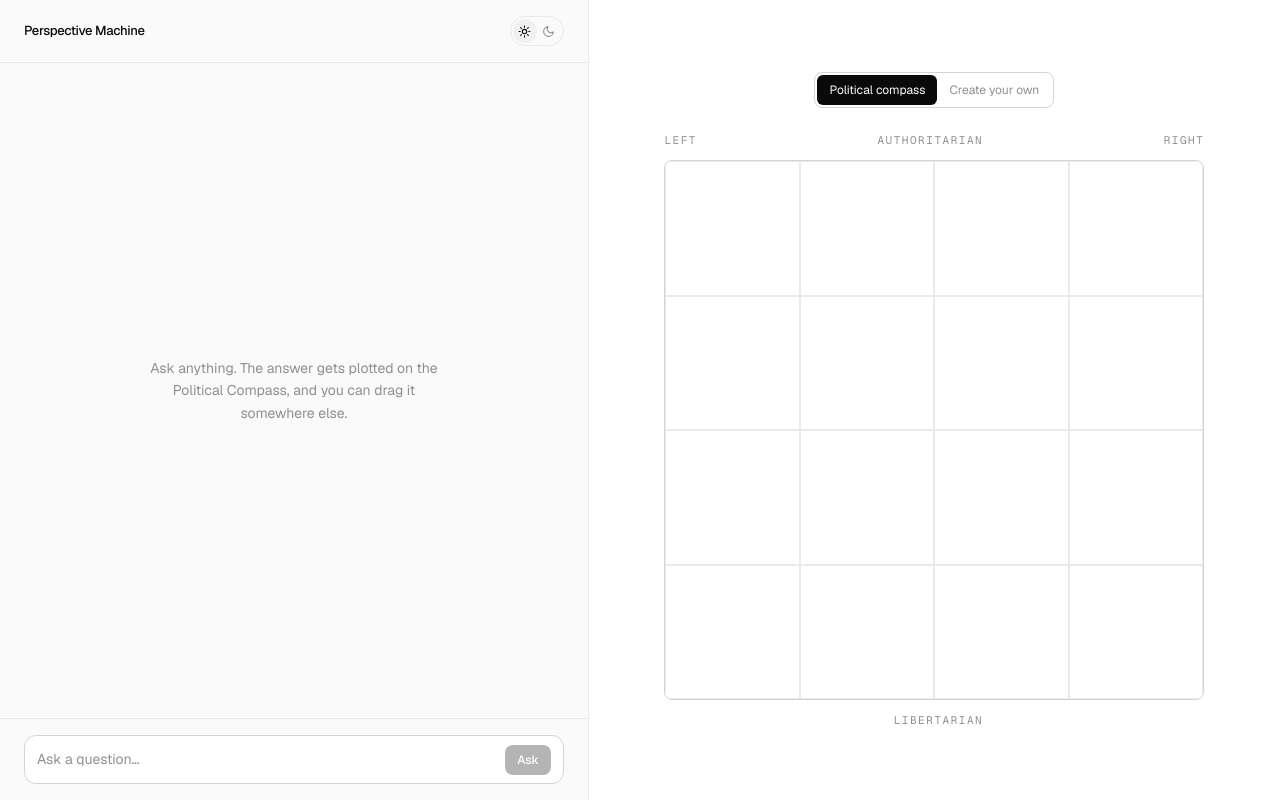
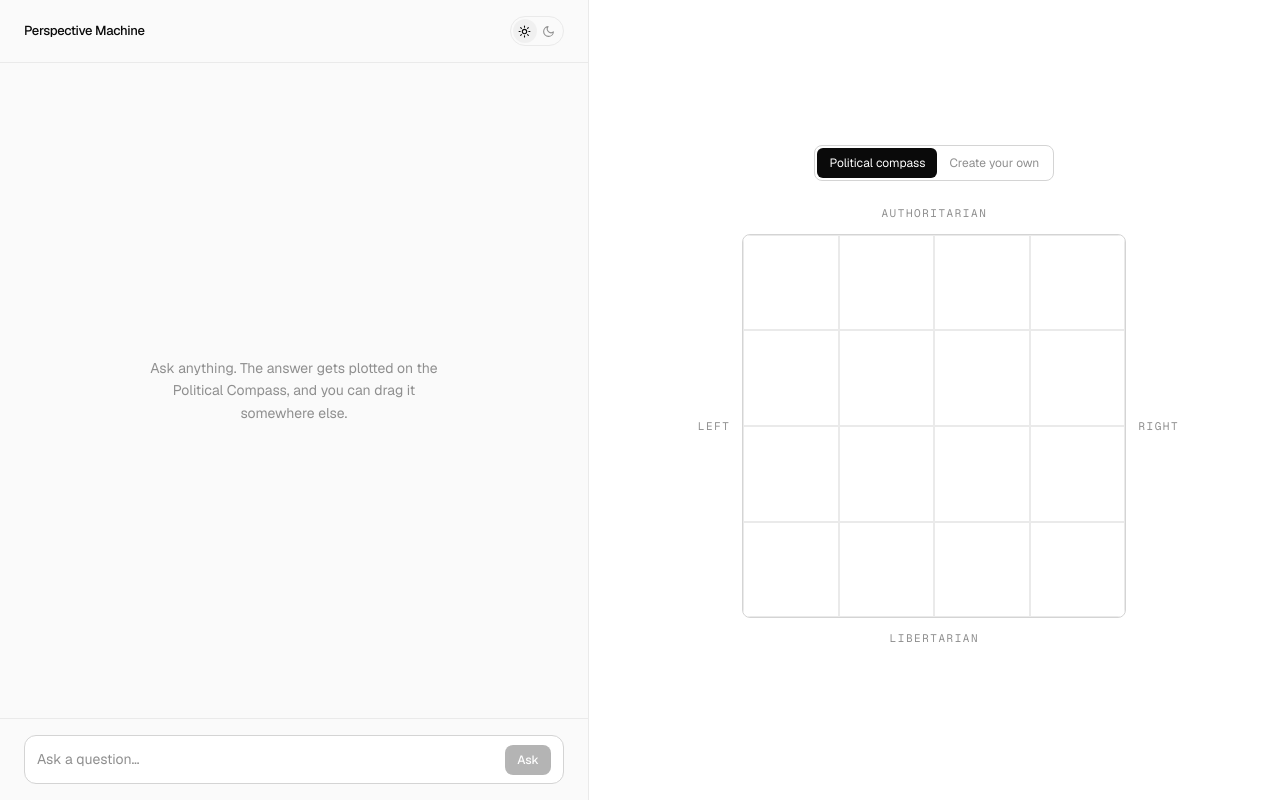
Before and after one commit to Raghavsh98/jevathon, a Next.js app: page / in a window 1280 px wide. Built offline with nearby package versions, Linux system fonts and the light colour scheme.

Commit message:
Put the axis labels on the sides of the plane, not all above it
Co-Authored-By: Devin AI <158243242+devin-ai-integration[bot]@users.noreply.github.com>

```diff
--- a/src/components/PerspectiveMachine.tsx
+++ b/src/components/PerspectiveMachine.tsx
@@ -326,13 +326,12 @@ export default function PerspectiveMachine() {
           ))}
         </div>
 
-        <div className="w-full max-w-[540px]">
-          <div className="mb-3 flex items-baseline justify-between font-mono text-[11px] uppercase tracking-[0.14em] text-[var(--faint)]">
-            <span>{shown?.x.min ?? ""}</span>
-            <span>{shown?.y.max ?? ""}</span>
-            <span>{shown?.x.max ?? ""}</span>
-          </div>
+        <div className="w-full max-w-[540px] font-mono text-[11px] uppercase tracking-[0.14em] text-[var(--faint)]">
+          <p className="mb-3 text-center">{shown?.y.max ?? ""}</p>
 
+          <div className="flex items-center gap-3">
+            <span className="w-[10ch] text-right">{shown?.x.min ?? ""}</span>
+            <div className="min-w-0 flex-1">
               <Plane
                 puck={puck}
                 jev={jev}
@@ -343,16 +342,14 @@ export default function PerspectiveMachine() {
                 }
                 onRelease={steer}
               />
+            </div>
+            <span className="w-[10ch]">{shown?.x.max ?? ""}</span>
+          </div>
 
-          <div className="mt-3 flex items-baseline justify-between font-mono text-[11px] text-[var(--faint)]">
-            <span className="uppercase tracking-[0.14em]">&nbsp;</span>
-            <span className="uppercase tracking-[0.14em]">
-              {shown?.y.min ?? ""}
-            </span>
-            <span>
+          <p className="mt-3 text-center">{shown?.y.min ?? ""}</p>
+          <p className="mt-2 text-center normal-case tracking-normal">
             {puck ? `puck ${puck.x.toFixed(2)}, ${puck.y.toFixed(2)}` : ""}
-            </span>
-          </div>
+          </p>
         </div>
       </section>
     </main>
```
Lines whose indentation alone changed are shown as unchanged.
